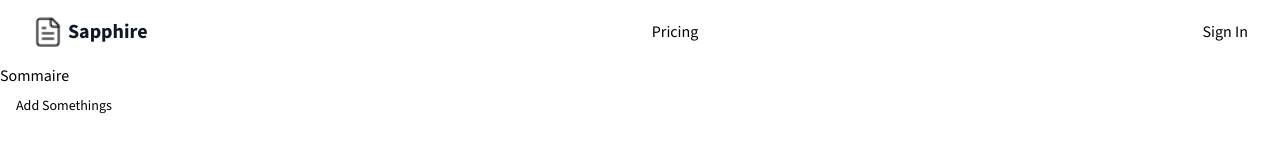
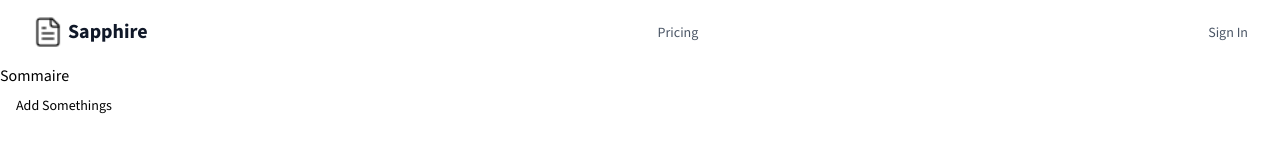
Before and after one commit to PKhan-0011/Pdf-Summarizer, a Next.js app: page / in a window 1280 px wide. Shown: the top 160 px of the page. Built offline with nearby package versions, Linux system fonts and the light colour scheme.

Commit message:
code push

```diff
--- a/src/common/Headers.tsx
+++ b/src/common/Headers.tsx
@@ -27,20 +27,20 @@ const Headers = () => {
         </div>
 
         <div className="flex lg:justify-center gap-4 lg:gap-12 lg:items-center">
-          <Link href={"/#pricing"}>Pricing</Link>
+          <NavLink href={"/#pricing"}>Pricing</NavLink>
           {isLoggedIn && <Link href={"/dashboard"}>Your Sumaries</Link>}
         </div>
 
         <div className="flex lg:justify-end ">
           {isLoggedIn && (
             <div className="flex gap-2 items-center ">
-              <Link href="/upload">Upload a PDF</Link>
+              <NavLink href="/upload">Upload a PDF</NavLink>
               <div>Pro</div>
               <Button>Sign Out</Button>
             </div>
           )}
           <div>
-            <Link href={"/sign-in"}>Sign In </Link>
+            <NavLink href={"/sign-in"}>Sign In </NavLink>
           </div>
         </div>
       </nav>
--- a/src/common/nav-link.tsx
+++ b/src/common/nav-link.tsx
@@ -1,6 +1,8 @@
+"use client";
 import React from "react";
 import Link from "next/link";
 import { cn } from "@/lib/utils";
+import { usePathname } from "next/navigation";
 
 const NavLink = ({
   href,
@@ -11,13 +13,19 @@ const NavLink = ({
   children: React.ReactNode;
   className?: string;
 }) => {
+  const pathName = usePathname(); // mugeh isse like pathName mil jayega jaise kon se path m hai ham, actaully..
+
+  const isActive =
+    pathName === href || (href !== "/" && pathName.startsWith("href"));
+
   return (
     <div>
       <Link
         href={href}
         className={cn(
           "transition-colors text-sm duration-200 text-gray-600 hover:text-rose-500 ",
-          className
+          className,
+          isActive && "text-rose-500"
         )}
       >
         {children}
```
